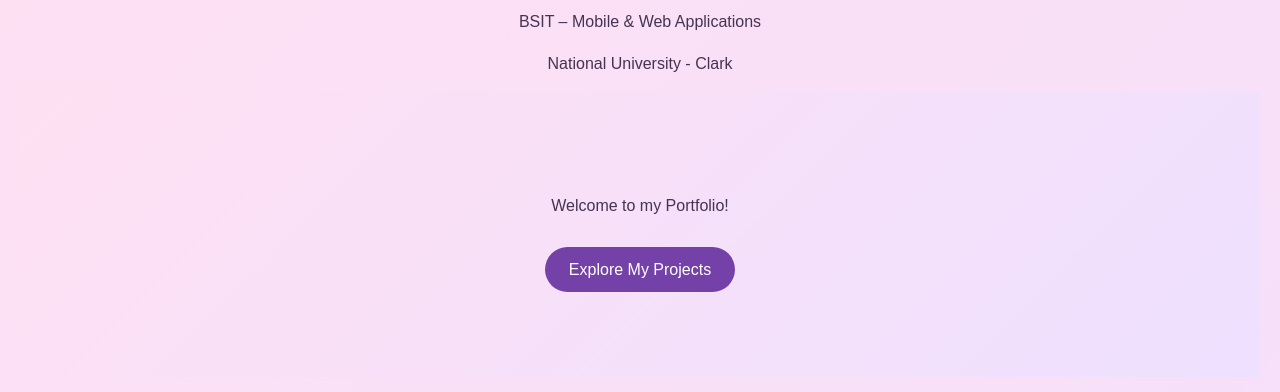
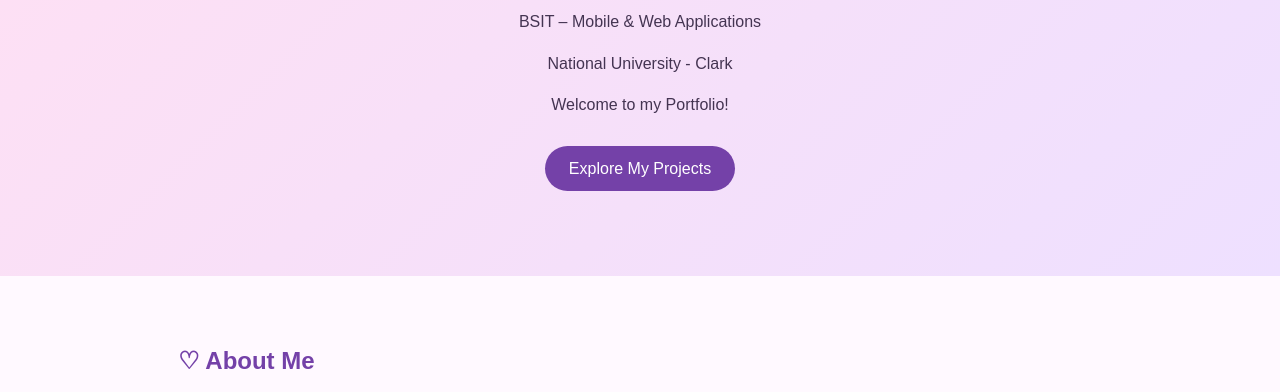
Before and after one commit to ColdyArvy/Arvy_Repositoriess, a plain HTML site: page index.html in a window 1280 px wide. Shown: the part 256-648 px from the top of the page. Drawn offline with Linux system fonts and the light colour scheme.

Commit message:
Update index.html

```diff
--- a/index.html
+++ b/index.html
@@ -180,8 +180,6 @@
 
         <p>BSIT – Mobile & Web Applications</p>
         <p>National University - Clark</p>
-
-    <header class="hero">
         <p>Welcome to my Portfolio!</p>
 
         <a class="button" href="#projects">
```
